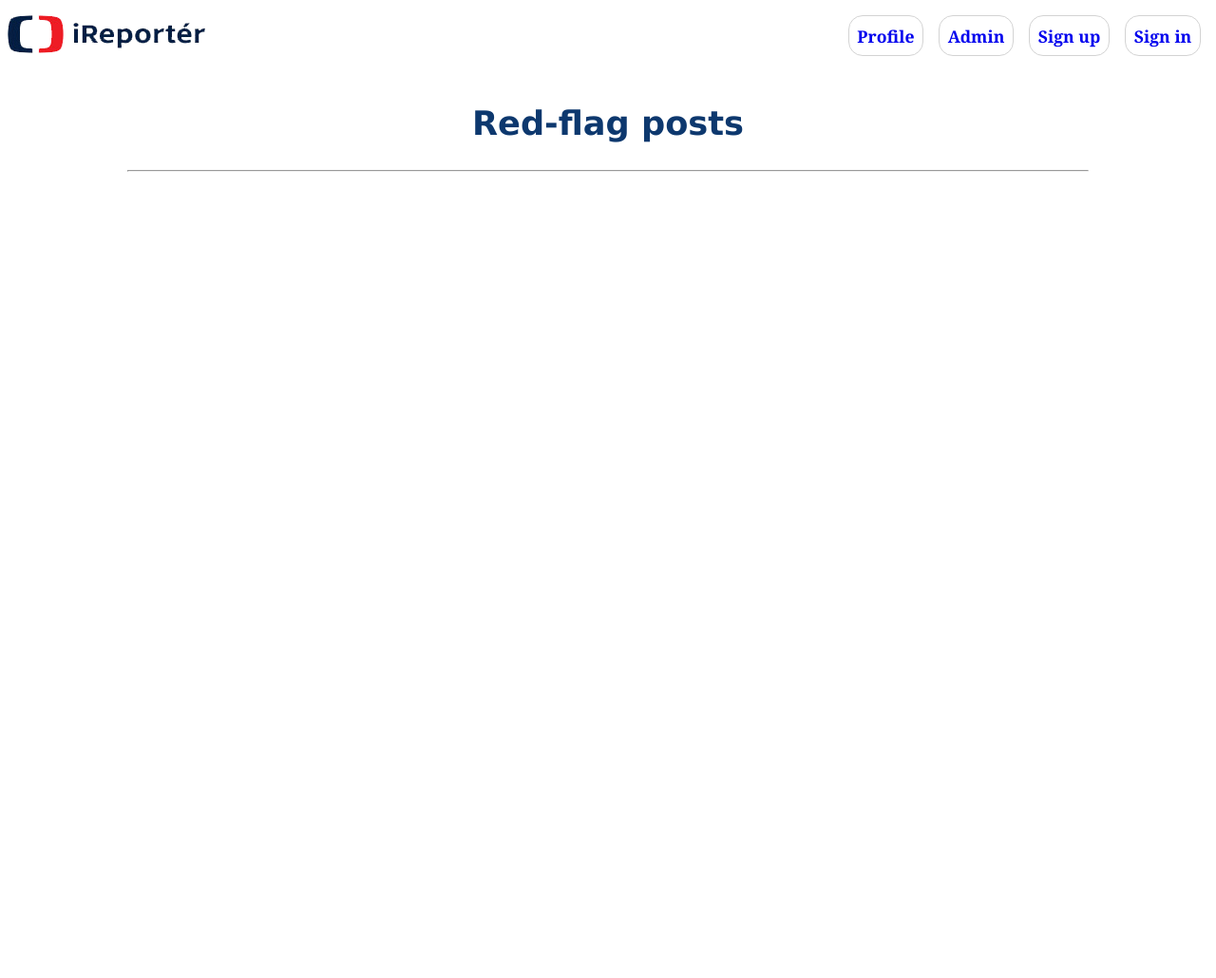
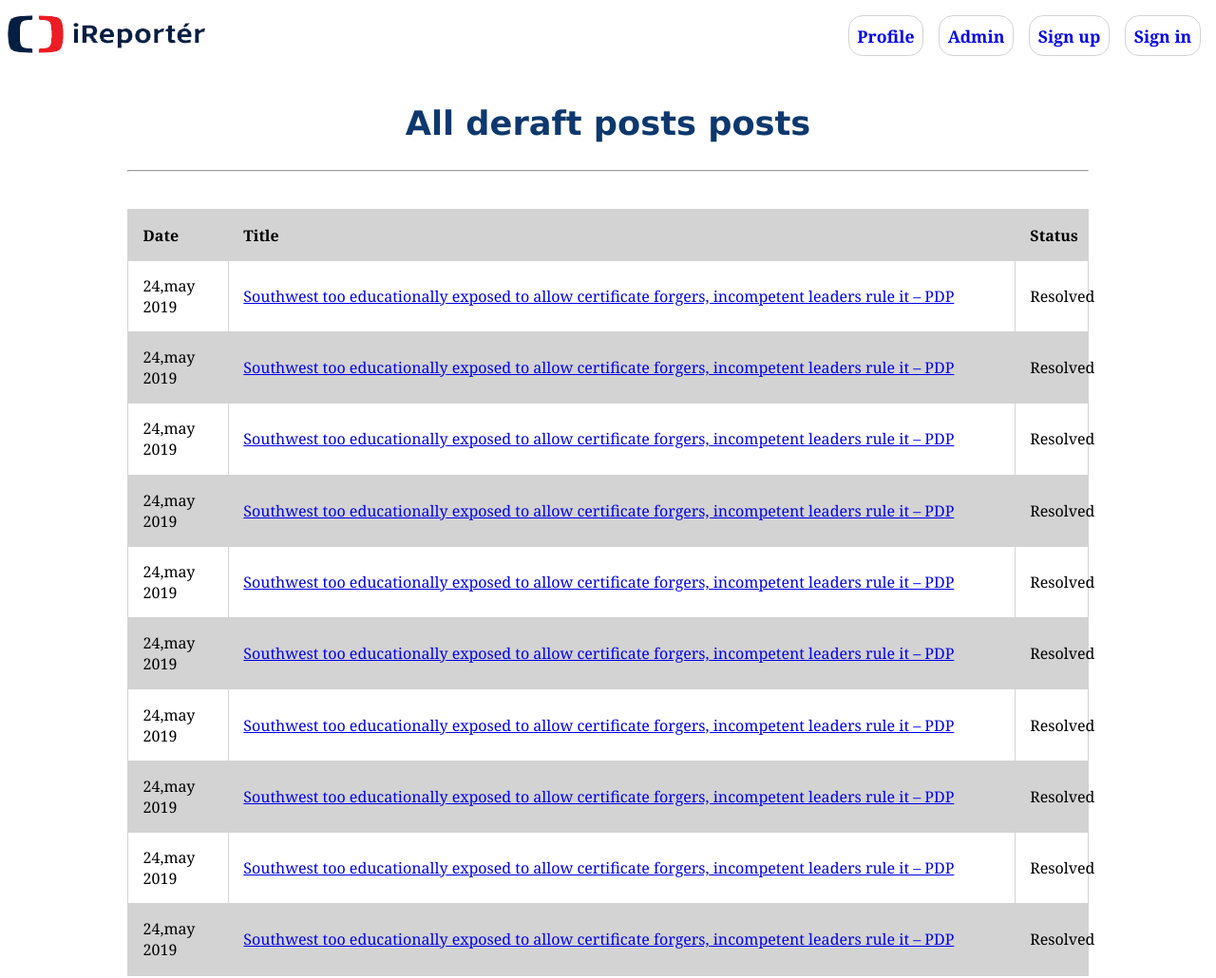
Before and after one commit to halimyusuf/UI-templates, a website: page UI/admin/drafts.html in a window 1280 px wide. Shown: the whole page at 95% size. Before the commit the page ends 800 px from the top, so only its background shows below. Drawn offline with Linux system fonts and the light colour scheme.

Commit message:
Add files via upload
Adding changes to how files are displayed

```diff
--- a/UI/admin/drafts.html
+++ b/UI/admin/drafts.html
@@ -22,11 +22,25 @@
 
                 <div class="posts">
                     <div class="postContent">
-                        <h2>Red-flag posts</h2><hr>
+                        <h2>All deraft posts posts</h2><hr>
 
-                        <div id="postsparagraph">
+                        <table id="table">
+                            <tr>
+                                <th>Date</th>
+                                <th>Title</th>
+                                <th>Status</th>
+                            </tr>
 
-                        </div>
+
+
+
+                                <div id="postsparagraph">
+                                </div>
+
+
+
+
+                        </table>
 
                      </div>
                 </div>
```
Also changed, not shown: UI/admin/admin.html (+17 -3 lines), UI/posts/red-flagPosts.html (+16 -2 lines).
